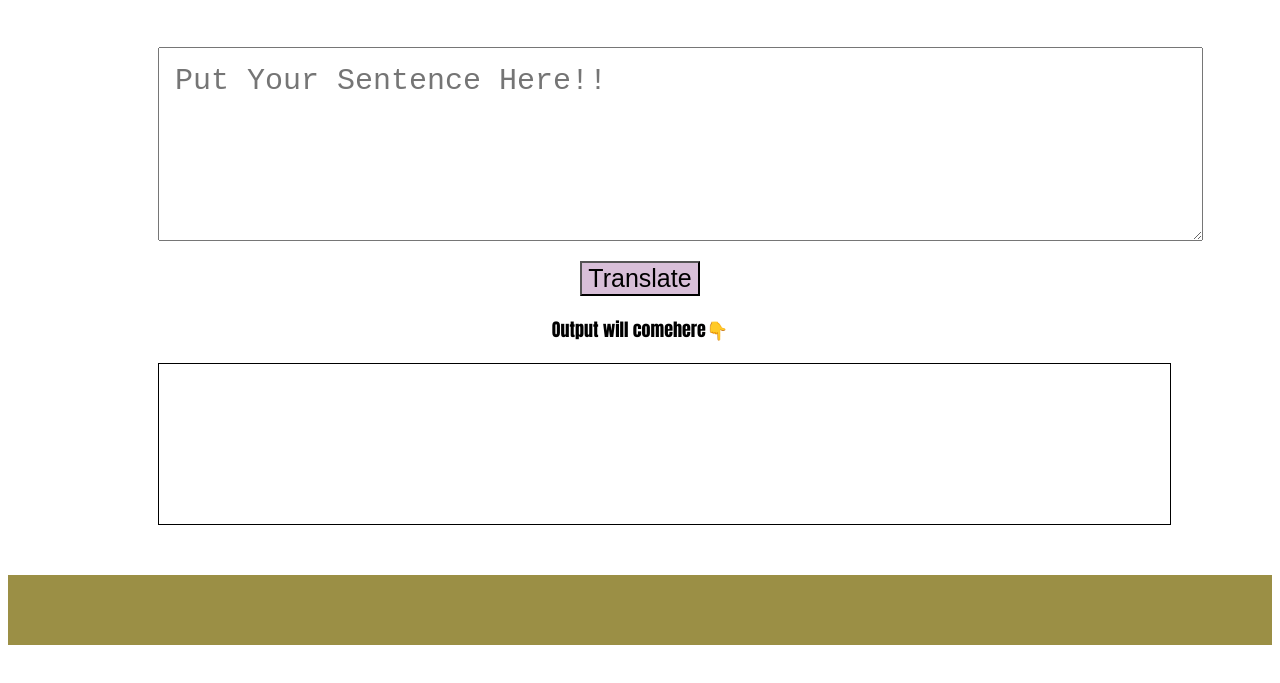
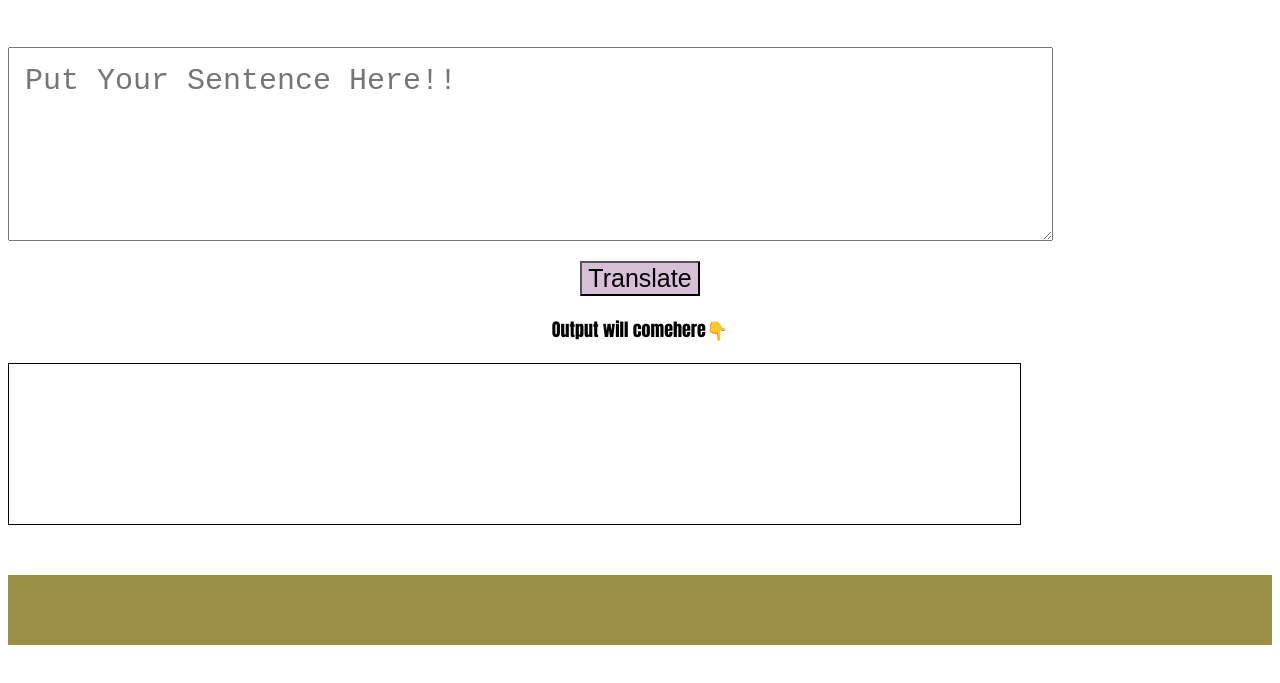
Before and after one commit to ayushicodes/minion-speak, a plain HTML site: page index.html in a window 1280 px wide. Shown: the part 101-784 px from the top of the page. Drawn offline with Linux system fonts and the light colour scheme.

Commit message:
margin updated

```diff
--- a/index.html
+++ b/index.html
@@ -28,7 +28,7 @@
             width: 80%;
             height: 20vh;
             display: block;
-            margin-left: 150px;
+            /* margin-left: 150px; */
             margin-top: 50px;
             font-size: 30px;
             padding: 1rem;
@@ -53,7 +53,7 @@
             height: 20vh;
             display: block;
             border: 1px solid black;
-            margin-left: 150px;
+            /* margin-left: 150px; */
             font-size: 30px;
         }
 
```
